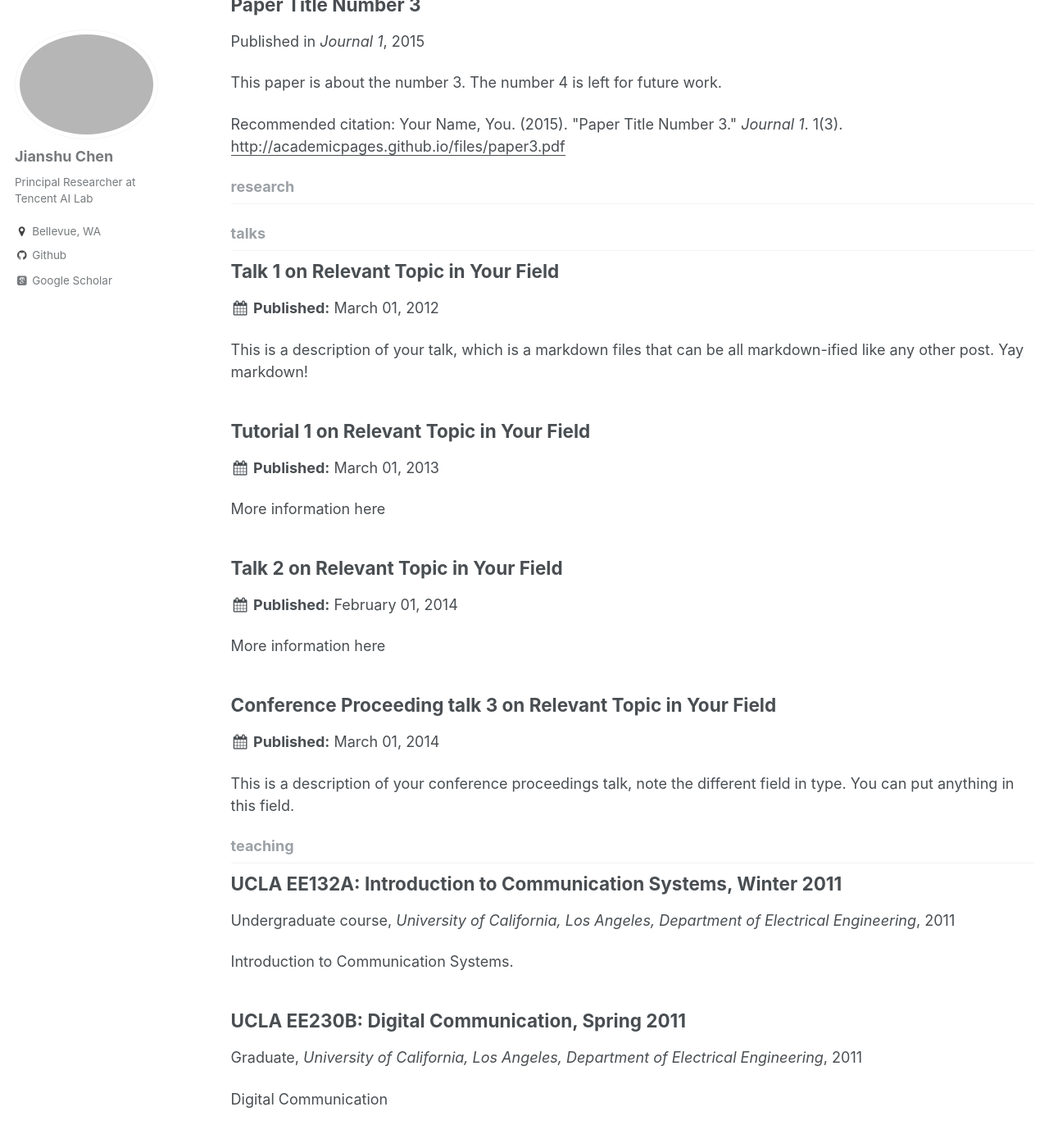
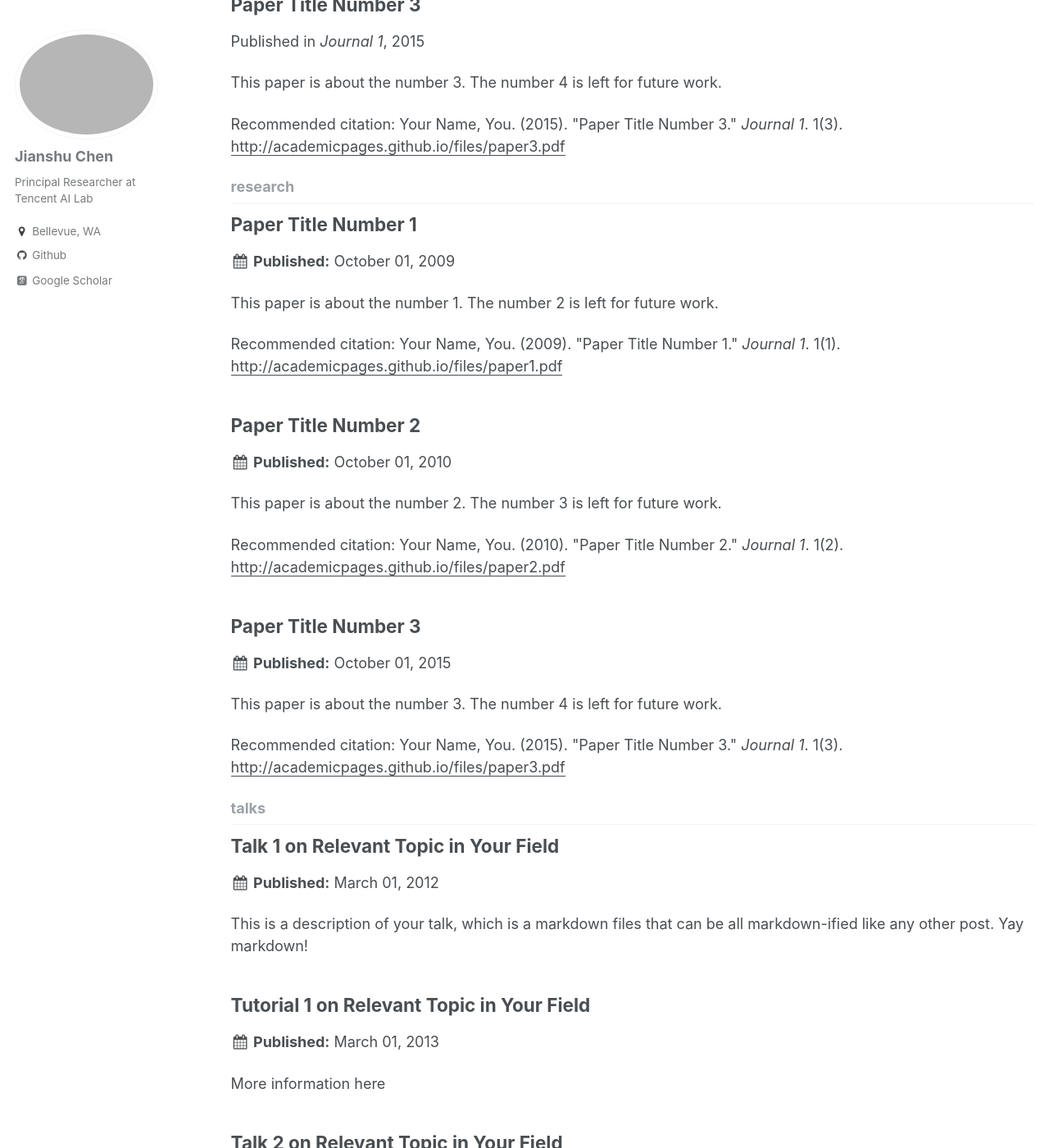
Before and after one commit to chenjianshu/chenjianshu.github.io, a Jekyll site: the page built from _pages/collection-archive.html, in a window 1280 px wide and 1400 px high, scrolled down 1670 px. Shown: the whole window at 82% size. Built offline with Jekyll 4.4.1, drawn with Linux system fonts in a browser that asks for light colours; some web fonts are replaced.

Commit message:
add research tab

```diff
--- /dev/null
+++ b/_research/2009-10-01-paper-title-number-1.md
@@ -0,0 +1,15 @@
+---
+title: "Paper Title Number 1"
+collection: publications
+permalink: /publication/2009-10-01-paper-title-number-1
+excerpt: 'This paper is about the number 1. The number 2 is left for future work.'
+date: 2009-10-01
+venue: 'Journal 1'
+paperurl: 'http://academicpages.github.io/files/paper1.pdf'
+citation: 'Your Name, You. (2009). &quot;Paper Title Number 1.&quot; <i>Journal 1</i>. 1(1).'
+---
+This paper is about the number 1. The number 2 is left for future work.
+
+[Download paper here](http://academicpages.github.io/files/paper1.pdf)
+
+Recommended citation: Your Name, You. (2009). "Paper Title Number 1." <i>Journal 1</i>. 1(1).
--- /dev/null
+++ b/_research/2010-10-01-paper-title-number-2.md
@@ -0,0 +1,15 @@
+---
+title: "Paper Title Number 2"
+collection: publications
+permalink: /publication/2010-10-01-paper-title-number-2
+excerpt: 'This paper is about the number 2. The number 3 is left for future work.'
+date: 2010-10-01
+venue: 'Journal 1'
+paperurl: 'http://academicpages.github.io/files/paper2.pdf'
+citation: 'Your Name, You. (2010). &quot;Paper Title Number 2.&quot; <i>Journal 1</i>. 1(2).'
+---
+This paper is about the number 2. The number 3 is left for future work.
+
+[Download paper here](http://academicpages.github.io/files/paper2.pdf)
+
+Recommended citation: Your Name, You. (2010). "Paper Title Number 2." <i>Journal 1</i>. 1(2).
--- /dev/null
+++ b/_research/2015-10-01-paper-title-number-3.md
@@ -0,0 +1,15 @@
+---
+title: "Paper Title Number 3"
+collection: publications
+permalink: /publication/2015-10-01-paper-title-number-3
+excerpt: 'This paper is about the number 3. The number 4 is left for future work.'
+date: 2015-10-01
+venue: 'Journal 1'
+paperurl: 'http://academicpages.github.io/files/paper3.pdf'
+citation: 'Your Name, You. (2015). &quot;Paper Title Number 3.&quot; <i>Journal 1</i>. 1(3).'
+---
+This paper is about the number 3. The number 4 is left for future work.
+
+[Download paper here](http://academicpages.github.io/files/paper3.pdf)
+
+Recommended citation: Your Name, You. (2015). "Paper Title Number 3." <i>Journal 1</i>. 1(3).
```
Also changed, not shown: _pages/research.md (+1 -1 lines).
